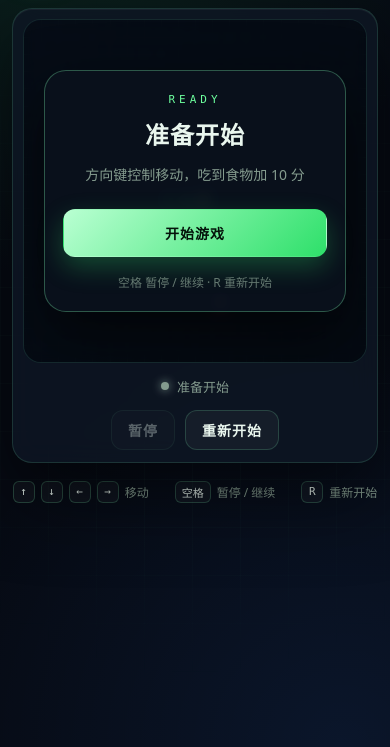
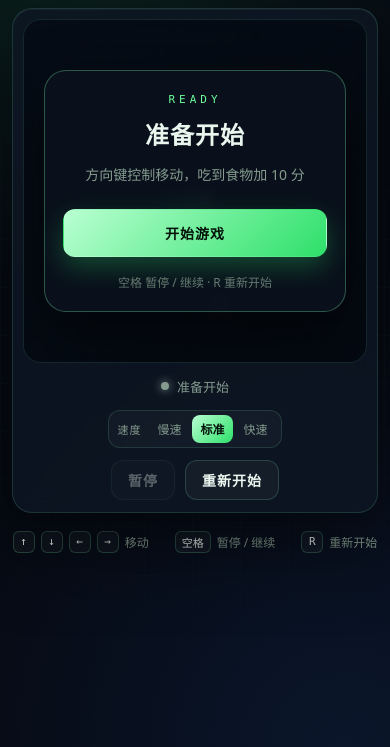
Before and after one commit to 1318740294/super-agent-demo, a website: page index.html in a window 390 px wide. Shown: the part 97-844 px from the top of the page. Drawn offline with Linux system fonts and the light colour scheme.

Commit message:
feat: 支持配置移动速度
- 新增慢速 220ms / 标准 140ms / 快速 90ms 三档速度
- 准备、游戏、暂停、结束状态下均可切换，切换立即生效且不重置当前游戏
- 使用 localStorage 记住选择，无效值回退标准
- 补充 README 说明与本轮回归、速度专项验证截图

```diff
--- a/index.html
+++ b/index.html
@@ -41,9 +41,17 @@
 
         <div class="toolbar">
           <span class="status" id="status" data-state="ready">准备开始</span>
-          <div class="actions">
-            <button class="btn btn-ghost" id="pause-btn" type="button">暂停</button>
-            <button class="btn btn-ghost" id="restart-btn" type="button">重新开始</button>
+          <div class="toolbar-right">
+            <div class="speed" id="speed" role="group" aria-label="移动速度" data-speed="normal">
+              <span class="speed-label">速度</span>
+              <button class="speed-btn" type="button" data-speed="slow" aria-pressed="false">慢速</button>
+              <button class="speed-btn" type="button" data-speed="normal" aria-pressed="true">标准</button>
+              <button class="speed-btn" type="button" data-speed="fast" aria-pressed="false">快速</button>
+            </div>
+            <div class="actions">
+              <button class="btn btn-ghost" id="pause-btn" type="button">暂停</button>
+              <button class="btn btn-ghost" id="restart-btn" type="button">重新开始</button>
+            </div>
           </div>
         </div>
       </main>
--- a/js/main.js
+++ b/js/main.js
@@ -3,7 +3,12 @@
 
   const SnakeGame = window.SnakeGame;
   const STATE = SnakeGame.STATE;
-  const TICK_MS = 140;
+  const SPEEDS = Object.freeze({
+    slow: 220,
+    normal: 140,
+    fast: 90,
+  });
+  const SPEED_STORAGE_KEY = 'snake-speed';
 
   const canvas = document.getElementById('board');
   const ctx = canvas.getContext('2d');
@@ -17,13 +22,10 @@
   const overlayHint = document.getElementById('overlay-hint');
   const pauseBtn = document.getElementById('pause-btn');
   const restartBtn = document.getElementById('restart-btn');
+  const speedGroup = document.getElementById('speed');
+  const speedButtons = Array.from(document.querySelectorAll('.speed-btn'));
 
   const game = new SnakeGame({ cols: 20, rows: 20 });
-
-  // 仅在 ?debug=1 时暴露实例，供自动化测试读取状态。
-  if (new URLSearchParams(window.location.search).has('debug')) {
-    window.__snakeGame = game;
-  }
 
   const KEY_TO_DIRECTION = {
     ArrowUp: 'up',
@@ -77,6 +79,7 @@
   let accumulator = 0;
   let lastState = null;
   let lastReason = null;
+  let tickMs = SPEEDS.normal;
 
   /* ---------- 画布尺寸 ---------- */
 
@@ -314,8 +317,8 @@
 
     if (game.state === STATE.RUNNING) {
       accumulator += delta;
-      while (accumulator >= TICK_MS) {
-        accumulator -= TICK_MS;
+      while (accumulator >= tickMs) {
+        accumulator -= tickMs;
         tick();
         if (game.state !== STATE.RUNNING) break;
       }
@@ -325,6 +328,39 @@
 
     syncUI();
     render();
+  }
+
+  /* ---------- 速度配置 ---------- */
+
+  function applySpeed(speed, options = {}) {
+    if (!Object.prototype.hasOwnProperty.call(SPEEDS, speed)) return false;
+
+    tickMs = SPEEDS[speed];
+    speedGroup.dataset.speed = speed;
+    speedButtons.forEach((button) => {
+      button.setAttribute('aria-pressed', String(button.dataset.speed === speed));
+    });
+    accumulator = 0;
+
+    if (options.persist !== false) {
+      try {
+        window.localStorage.setItem(SPEED_STORAGE_KEY, speed);
+      } catch (error) {
+        // 隐私模式等环境下无法写入时，仅本次生效即可。
+      }
+    }
+    return true;
+  }
+
+  function loadSpeed() {
+    let saved = null;
+    try {
+      saved = window.localStorage.getItem(SPEED_STORAGE_KEY);
+    } catch (error) {
+      saved = null;
+    }
+    const speed = saved && Object.prototype.hasOwnProperty.call(SPEEDS, saved) ? saved : 'normal';
+    applySpeed(speed, { persist: false });
   }
 
   /* ---------- 交互 ---------- */
@@ -412,6 +448,11 @@
   overlayAction.addEventListener('click', handleOverlayAction);
   pauseBtn.addEventListener('click', togglePause);
   restartBtn.addEventListener('click', restartGame);
+  speedButtons.forEach((button) => {
+    button.addEventListener('click', () => {
+      applySpeed(button.dataset.speed);
+    });
+  });
 
   if (typeof ResizeObserver === 'function') {
     new ResizeObserver(resizeBoard).observe(canvas);
@@ -419,6 +460,13 @@
     window.addEventListener('resize', resizeBoard);
   }
 
+  // 仅在 ?debug=1 时暴露实例，供自动化测试读取状态与当前速度。
+  if (new URLSearchParams(window.location.search).has('debug')) {
+    window.__snakeGame = game;
+    window.__snakeDebug = { getTickMs: () => tickMs };
+  }
+
+  loadSpeed();
   resizeBoard();
   syncUI();
   window.requestAnimationFrame(frame);
--- a/styles.css
+++ b/styles.css
@@ -275,6 +275,7 @@ body::before {
   align-items: center;
   justify-content: space-between;
   gap: 14px;
+  flex-wrap: wrap;
   padding: 14px 6px 2px;
 }
 
@@ -318,6 +319,58 @@ body::before {
 .actions {
   display: flex;
   gap: 10px;
+}
+
+.toolbar-right {
+  display: flex;
+  align-items: center;
+  gap: 12px;
+  margin-left: auto;
+}
+
+.speed {
+  display: flex;
+  align-items: center;
+  gap: 3px;
+  padding: 4px 5px;
+  border: 1px solid var(--line);
+  border-radius: 12px;
+  background: rgba(255, 255, 255, 0.03);
+}
+
+.speed-label {
+  padding: 0 5px 0 3px;
+  font-size: 11px;
+  letter-spacing: 1px;
+  color: var(--muted);
+}
+
+.speed-btn {
+  padding: 5px 8px;
+  border: 0;
+  border-radius: 8px;
+  font-family: var(--font-sans);
+  font-size: 12px;
+  color: var(--muted);
+  background: transparent;
+  cursor: pointer;
+  transition: color 0.16s ease, background 0.16s ease;
+}
+
+.speed-btn:hover {
+  color: var(--text);
+  background: rgba(109, 255, 158, 0.1);
+}
+
+.speed-btn[aria-pressed="true"] {
+  color: #04130a;
+  font-weight: 600;
+  background: linear-gradient(135deg, #b9ffd2, var(--green-strong));
+}
+
+.speed-btn:focus-visible {
+  outline: 2px solid var(--green);
+  outline-offset: 2px;
 }
 
 .key-hints {
@@ -405,6 +458,13 @@ kbd {
     justify-content: center;
   }
 
+  .toolbar-right {
+    flex-direction: column;
+    align-items: center;
+    gap: 12px;
+    margin-left: 0;
+  }
+
   .actions {
     justify-content: center;
   }
```
Also changed, not shown: README.md, docs/screenshots/speed-after-fast.jpg (added), docs/screenshots/speed-after-gameplay.jpg (added), docs/screenshots/speed-after-mobile.jpg (added), docs/screenshots/speed-after-ready.jpg (added), docs/screenshots/speed-before-gameplay.jpg (added), docs/screenshots/speed-before-ready.jpg (added).
